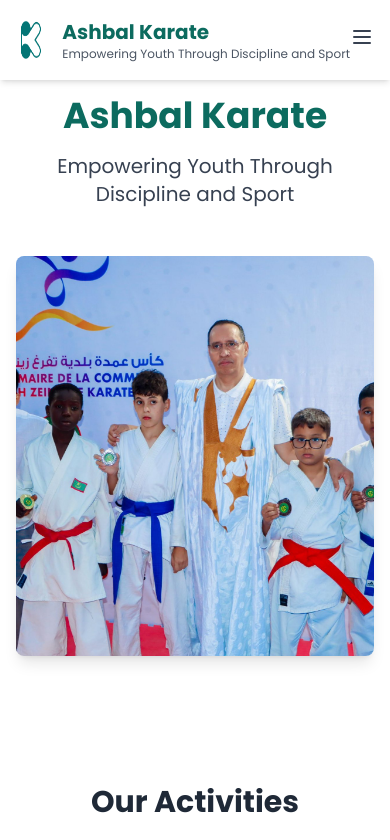
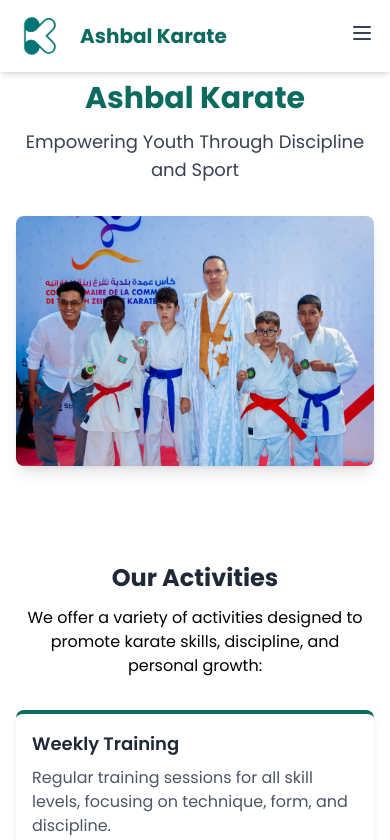
Before and after one commit to medbeyah/karatecubs, a React (Vite) app: page / in a window 390 px wide. Shown: the top 840 px of the page. Built offline with nearby package versions, Linux system fonts and the light colour scheme.

Commit message:
Latest changes

```diff
--- a/src/components/ActivitiesSection.tsx
+++ b/src/components/ActivitiesSection.tsx
@@ -5,12 +5,12 @@ const ActivitiesSection: React.FC = () => {
   const { locale, dir } = useLanguage();
 
   return (
-    <section id="activities" className="py-16">
-      <div className="container mx-auto px-4">
-        <h2 className="text-3xl font-bold mb-4 text-center text-gray-800">
+    <section id="activities" className="py-12 sm:py-16">
+      <div className="container mx-auto px-4 sm:px-6">
+        <h2 className="text-2xl sm:text-3xl font-bold mb-3 sm:mb-4 text-center text-gray-800">
           {locale.activities.title}
         </h2>
-        <p className="text-lg text-center mb-12 max-w-3xl mx-auto">
+        <p className="text-base sm:text-lg text-center mb-8 sm:mb-12 max-w-3xl mx-auto px-2 sm:px-0">
           {locale.activities.description}
         </p>
 
@@ -18,9 +18,9 @@ const ActivitiesSection: React.FC = () => {
           {locale.activities.items.map((item, index) => (
             <div
               key={index}
-              className="bg-white p-6 rounded-lg shadow-md hover:shadow-lg transition-shadow duration-300 border-t-4 border-red-700"
+              className="bg-white p-4 sm:p-6 rounded-lg shadow-md hover:shadow-lg transition-shadow duration-300 border-t-4 border-red-700"
             >
-              <h3 className="text-xl font-semibold mb-3 text-gray-800">
+              <h3 className="text-lg sm:text-xl font-semibold mb-2 sm:mb-3 text-gray-800">
                 {item.title}
               </h3>
               <p className="text-gray-600">{item.description}</p>
--- a/src/components/ContactSection.tsx
+++ b/src/components/ContactSection.tsx
@@ -35,13 +35,13 @@ const ContactSection: React.FC = () => {
   };
 
   return (
-    <section id="contact" className="py-16">
-      <div className="container mx-auto px-4">
-        <h2 className="text-3xl font-bold mb-12 text-center text-gray-800">
+    <section id="contact" className="py-12 sm:py-16">
+      <div className="container mx-auto px-4 sm:px-6">
+        <h2 className="text-2xl sm:text-3xl font-bold mb-8 sm:mb-12 text-center text-gray-800">
           {locale.contact.title}
         </h2>
 
-        <div className="max-w-4xl mx-auto grid grid-cols-1 md:grid-cols-2 gap-12">
+        <div className="max-w-4xl mx-auto flex flex-col md:grid md:grid-cols-2 gap-8 sm:gap-12">
           <div>
             <form onSubmit={handleSubmit} className="space-y-4">
               <div>
@@ -55,7 +55,7 @@ const ContactSection: React.FC = () => {
                   required
                   value={formData.name}
                   onChange={handleChange}
-                  className="w-full px-4 py-2 border border-gray-300 rounded-md focus:outline-none focus:ring-2 focus:ring-red-600"
+                  className="w-full px-4 py-3 border border-gray-300 rounded-md focus:outline-none focus:ring-2 focus:ring-red-600 text-base"
                   placeholder={locale.contact.placeholders.name}
                 />
               </div>
@@ -91,7 +91,7 @@ const ContactSection: React.FC = () => {
               </div>
               <button
                 type="submit"
-                className="bg-red-700 hover:bg-red-800 text-white font-bold py-2 px-6 rounded-md transition duration-150 ease-in-out"
+                className="bg-red-700 hover:bg-red-800 text-white font-bold py-3 px-8 rounded-md transition duration-150 ease-in-out text-base"
               >
                 {locale.contact.submit}
               </button>
@@ -121,7 +121,7 @@ const ContactSection: React.FC = () => {
               <img
                 src="https://images.pexels.com/photos/7045551/pexels-photo-7045551.jpeg"
                 alt="Karate training"
-                className="rounded-lg shadow-md max-h-64 object-cover"
+                className="rounded-lg shadow-md h-48 sm:h-64 w-full object-cover mt-6 sm:mt-8"
               />
             </div>
           </div>
--- a/src/components/Header.tsx
+++ b/src/components/Header.tsx
@@ -17,20 +17,20 @@ const Header: React.FC = () => {
 
   return (
     <header className="fixed w-full bg-white/95 backdrop-blur-sm shadow-md z-50">
-      <div className="container mx-auto px-4 py-4 flex items-center justify-between">
-        <div className={`flex items-center space-x-4 ${dir === 'rtl' ? 'space-x-reverse' : ''}`}>
-          <a href="/" className="flex items-center">
+      <div className="container mx-auto px-4 sm:px-6 py-3 sm:py-4 flex items-center justify-between">
+        <div className={`flex flex-row items-center space-x-4 ${dir === 'rtl' ? 'space-x-reverse' : ''}`}>
+          <a href="/" className="flex">
             <img
               src="/images/logo.png"
               alt={locale.header.title}
               className="h-12 md:h-16 w-auto"
             />
           </a>
-          <div className="flex flex-col">
-            <h1 className={`text-xl md:text-3xl font-bold text-red-700 ${dir === 'rtl' ? 'text-right' : 'text-left'}`} dir={dir}>
+          <div className="flex flex-col items-center sm:items-start">
+            <h1 className={`text-xl md:text-3xl font-bold text-red-700 text-center sm:text-left ${dir === 'rtl' ? 'sm:text-right' : 'sm:text-left'}`} dir={dir}>
               {locale.header.title}
             </h1>
-            <p className="text-xs sm:text-sm text-gray-600 whitespace-nowrap" dir={dir}>
+            <p className="hidden sm:block text-xs sm:text-sm text-gray-600 whitespace-nowrap px-1" dir={dir}>
               {locale.header.subtitle}
             </p>
           </div>
@@ -47,10 +47,10 @@ const Header: React.FC = () => {
         </div>
 
         <nav className={`hidden lg:flex items-center space-x-6 ${dir === 'rtl' ? 'space-x-reverse' : ''}`}>
-          <button
-            onClick={() => handleScroll('activities')}
-            className="text-gray-800 hover:text-red-700 transition duration-150"
-          >
+            <button
+              onClick={() => handleScroll('activities')}
+              className="text-lg text-gray-800 hover:text-red-700 transition duration-150 py-3 px-4"
+            >
             {locale.header.nav.activities}
           </button>
           <button
--- a/src/components/Hero.tsx
+++ b/src/components/Hero.tsx
@@ -5,20 +5,20 @@ const Hero: React.FC = () => {
   const { locale } = useLanguage();
 
   return (
-    <div className="pt-24 pb-16 md:pt-32 md:pb-24">
-      <div className="container mx-auto px-4">
+    <div className="pt-20 pb-12 sm:pt-24 sm:pb-16 md:pt-32 md:pb-24">
+      <div className="container mx-auto px-4 sm:px-6">
         <div className="flex flex-col items-center text-center">
-          <h1 className="text-4xl md:text-5xl lg:text-6xl font-bold mb-4 text-red-700">
+          <h1 className="text-3xl sm:text-4xl md:text-5xl lg:text-6xl font-bold mb-3 sm:mb-4 text-red-700">
             {locale.header.title}
           </h1>
-          <p className="text-xl md:text-2xl max-w-3xl text-gray-700">
+          <p className="text-lg sm:text-xl md:text-2xl max-w-3xl text-gray-700 px-2 sm:px-0">
             {locale.header.subtitle}
           </p>
-          <div className="mt-12">
+          <div className="mt-8 sm:mt-12">
             <img
               src="/images/coupe.jpg"
               alt="Karate competition trophy"
-              className="rounded-lg shadow-lg w-full max-w-5xl mx-auto object-cover h-[400px]"
+              className="rounded-lg shadow-lg w-full max-w-5xl mx-auto object-cover h-[250px] sm:h-[350px] md:h-[400px]"
             />
           </div>
         </div>
```
